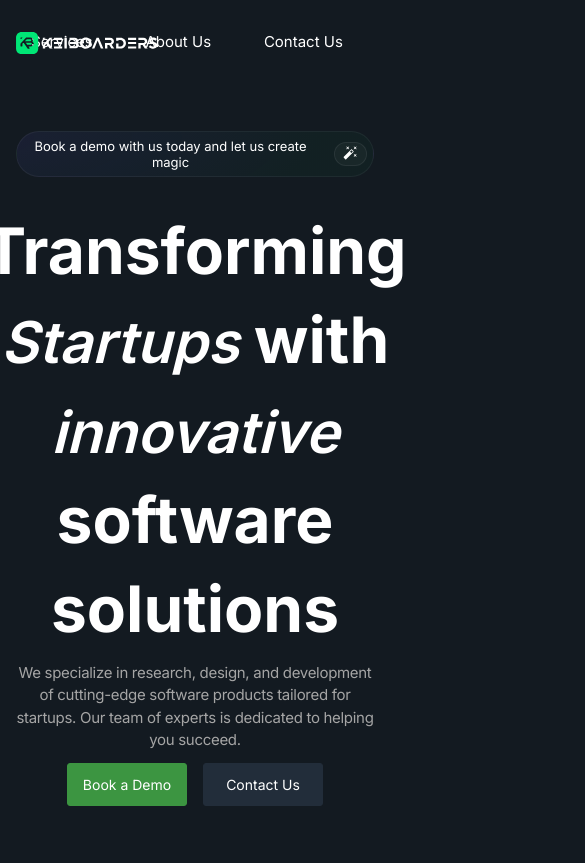
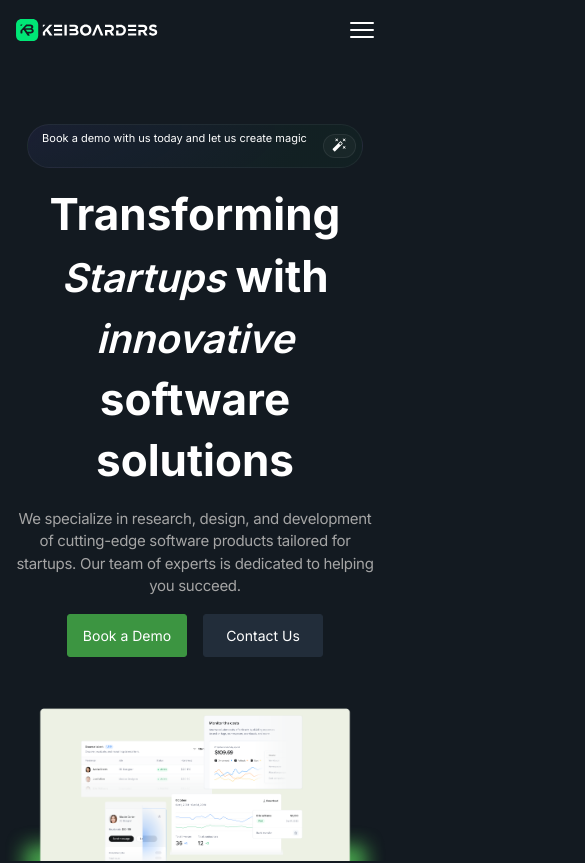
Before and after one commit to The-Anomaly/keiboarders, a React (Create React App) app: page / in a window 390 px wide. Shown: the top 863 px of the page, 585 px wide, since content can reach past the window. Built offline with nearby package versions, Linux system fonts and the light colour scheme.

Commit message:
mobile responsiveness

```diff
--- a/src/components/footer/styles.module.scss
+++ b/src/components/footer/styles.module.scss
@@ -23,3 +23,16 @@
     letter-spacing: -0.2px;
   }
 }
+
+@media screen and (max-width: 800px) {
+  .footer {
+    padding-bottom: 2rem;
+
+    hr {
+      margin-top: 1rem;
+    }
+    p {
+      padding-top: 1rem;
+    }
+  }
+}
--- a/src/components/navbar/index.tsx
+++ b/src/components/navbar/index.tsx
@@ -1,19 +1,44 @@
 import { LogoWithText } from "assets";
 import styles from "./styles.module.scss";
 import { Link } from "react-router-dom";
+import { useState } from "react";
 
 const Navbar = () => {
+  const [showNav, setShowNav] = useState(false);
+  const [mobile, setMobile] = useState(window.innerWidth <= 800);
+
+  const screenSizeUpdate = () => {
+    setMobile(window.innerWidth <= 800);
+  };
+  window.onresize = screenSizeUpdate;
+
   return (
     <>
-      <header className={`container ${styles.navWrap}`}>
-        {/* <section> */}
+      <header className={`${styles.navBg} ${showNav ? styles.openMenu :""}`}>
+        <section className={`container ${styles.navWrap}`}>
+          <div className={styles.logoSec}>
             <LogoWithText className={styles.logo} />
+            <button
+              onClick={() => setShowNav(!showNav)}
+              className={`${styles.hamburger} ${
+                showNav ? styles.closeMenuBtn : ""
+              }`}
+            >
+              <div></div>
+              <div></div>
+              <div></div>
+            </button>
+          </div>
+          {(showNav && mobile) || !mobile ? (
             <nav className={styles.nav}>
               <Link to="#services">Services</Link>
               <Link to="#about">About Us</Link>
               <Link to="#contact">Contact Us</Link>
             </nav>
-        {/* </section> */}
+          ) : (
+            ""
+          )}
+        </section>
       </header>
     </>
   );
--- a/src/components/navbar/styles.module.scss
+++ b/src/components/navbar/styles.module.scss
@@ -1,14 +1,30 @@
+.navBg {
+  position: fixed;
+  width: 100dvw;
+  top: 0;
+  background: #131a21;
+  z-index: 10;
+  left: 0;
+  top: 0;
+}
 .navWrap {
   display: flex;
   justify-content: center;
   padding-top: 2rem;
+  padding-bottom: 2rem;
   padding-right: 2rem;
   position: relative;
 }
+.logoSec {
+  position: absolute;
+  left: 1rem;
+
+  button {
+    display: none;
+  }
+}
 .logo {
-  position: absolute;
   width: 160px;
-  left: 1rem;
 }
 .nav {
   display: flex;
@@ -21,3 +37,64 @@
     font-size: 15px;
   }
 }
+
+@media screen and (max-width: 800px) {
+  .navWrap {
+    display: block;
+    padding: 1rem;
+  }
+  .openMenu {
+    .navWrap {
+      height: 100dvh;
+    }
+  }
+  .logoSec {
+    position: unset;
+    display: flex;
+    align-items: center;
+    justify-content: space-between;
+
+    button {
+      * {
+        transition: 0.3s;
+      }
+      display: flex;
+      flex-direction: column;
+      width: 24px;
+      height: 28px;
+      padding: 6px 0;
+      justify-content: space-between;
+      background: transparent;
+      border: none;
+      cursor: pointer;
+
+      div {
+        background: #fff;
+        height: 2px;
+        width: 100%;
+        border-radius: 4px;
+      }
+    }
+    .closeMenuBtn {
+      div:first-of-type {
+        transform: rotate(45deg) translate(8px, 4px);
+      }
+      div:nth-of-type(2) {
+        transform: rotate(-45deg) translate(6px, -2px);
+      }
+
+      div:last-of-type {
+        display: none;
+      }
+    }
+  }
+  .nav {
+    flex-direction: column;
+    gap: 2rem;
+    padding: 3rem 0;
+
+    a {
+      font-size: 18px;
+    }
+  }
+}
--- a/src/components/tag/styles.module.scss
+++ b/src/components/tag/styles.module.scss
@@ -27,3 +27,20 @@
     }
   }
 }
+
+@media screen and (max-width: 800px) {
+  .tag {
+    p {
+      font-size: 12px;
+    }
+  }
+}
+
+@media screen and (max-width: 500px) {
+  .tag {
+    gap: 1rem;
+    p {
+      font-size: 11px;
+    }
+  }
+}
--- a/src/modules/home/aboutUs/styles.module.scss
+++ b/src/modules/home/aboutUs/styles.module.scss
@@ -14,16 +14,13 @@
     );
     border: 1px solid #222d3a;
     border-radius: 16px;
-
-    &:first-of-type {
-      grid-column: span 2;
-    }
   }
 }
 .about {
   display: flex;
   justify-content: space-between;
   align-items: center;
+  grid-column: span 2;
 
   &__txtSec {
     padding-left: 4rem;
@@ -79,3 +76,65 @@
     line-height: 1.5;
   }
 }
+
+@media screen and (max-width: 1100px) {
+  .about {
+    &__txtSec {
+      padding-left: 2rem;
+    }
+  }
+}
+
+@media screen and (max-width: 900px) {
+  .aboutSec {
+    .about {
+      flex-direction: column;
+      align-items: flex-start;
+
+      &__txtSec {
+        padding-left: 1rem;
+        padding-right: 1rem;
+
+        h3 {
+          font-size: 30px;
+        }
+
+        p {
+          max-width: unset;
+          font-size: 15px;
+        }
+      }
+
+      img {
+        margin: auto;
+        width: 100%;
+      }
+    }
+    .info {
+      padding: 1.5rem 1rem;
+
+      div {
+        gap: 1rem;
+        svg {
+          width: 36px;
+        }
+        h3 {
+          font-size: 30px;
+        }
+      }
+      p {
+        font-size: 15px;
+      }
+    }
+  }
+}
+
+@media screen and (max-width: 700px) {
+  .aboutSec {
+    grid-template-columns: 1fr;
+    padding-bottom: 3rem;
+    .about {
+      grid-column: unset;
+    }
+  }
+}
--- a/src/modules/home/contactUs/styles.module.scss
+++ b/src/modules/home/contactUs/styles.module.scss
@@ -50,3 +50,16 @@
     font-weight: 600;
   }
 }
+
+@media screen and (max-width: 800px) {
+  .contactBg {
+    padding-top: 0;
+  }
+  .ttl {
+    font-size: 36px;
+
+    h4 {
+      max-width: 360px;
+    }
+  }
+}
--- a/src/modules/home/heroSection/styles.module.scss
+++ b/src/modules/home/heroSection/styles.module.scss
@@ -58,3 +58,22 @@
 .img {
   width: 100%;
 }
+
+@media screen and (max-width: 800px) {
+  .txtSec {
+    padding-top: 4rem;
+    padding-bottom: 3rem;
+    h1 {
+      font-size: 44px;
+      margin-top: 1rem;
+      margin-bottom: 1rem;
+    }
+    p {
+      margin-bottom: 1rem;
+    }
+  }
+  .img {
+    margin-left: -1rem;
+    width: calc(100% + 2rem);
+  }
+}
--- a/src/modules/home/index.tsx
+++ b/src/modules/home/index.tsx
@@ -10,7 +10,7 @@ const HomeUI = () => {
   return (
     <>
       <Navbar />
-      <main>
+      <main className={styles.main} >
         <HeroSection />
         <SocialProof />
         <Services />
--- a/src/modules/home/services/styles.module.scss
+++ b/src/modules/home/services/styles.module.scss
@@ -56,3 +56,14 @@
     width: 100%;
   }
 }
+
+@media screen and (max-width: 800px) {
+  .servicesSec {
+    padding-top: 4rem;
+  }
+  .txtSec {
+    h2 {
+      font-size: 32px;
+    }
+  }
+}
--- a/src/modules/home/styles.module.scss
+++ b/src/modules/home/styles.module.scss
@@ -0,0 +1,9 @@
+.main {
+  padding-top: 83px;
+}
+
+@media screen and (max-width: 800px) {
+  .main {
+    padding-top: 60px;
+  }
+}
```
Lines whose indentation alone changed are shown as unchanged.
